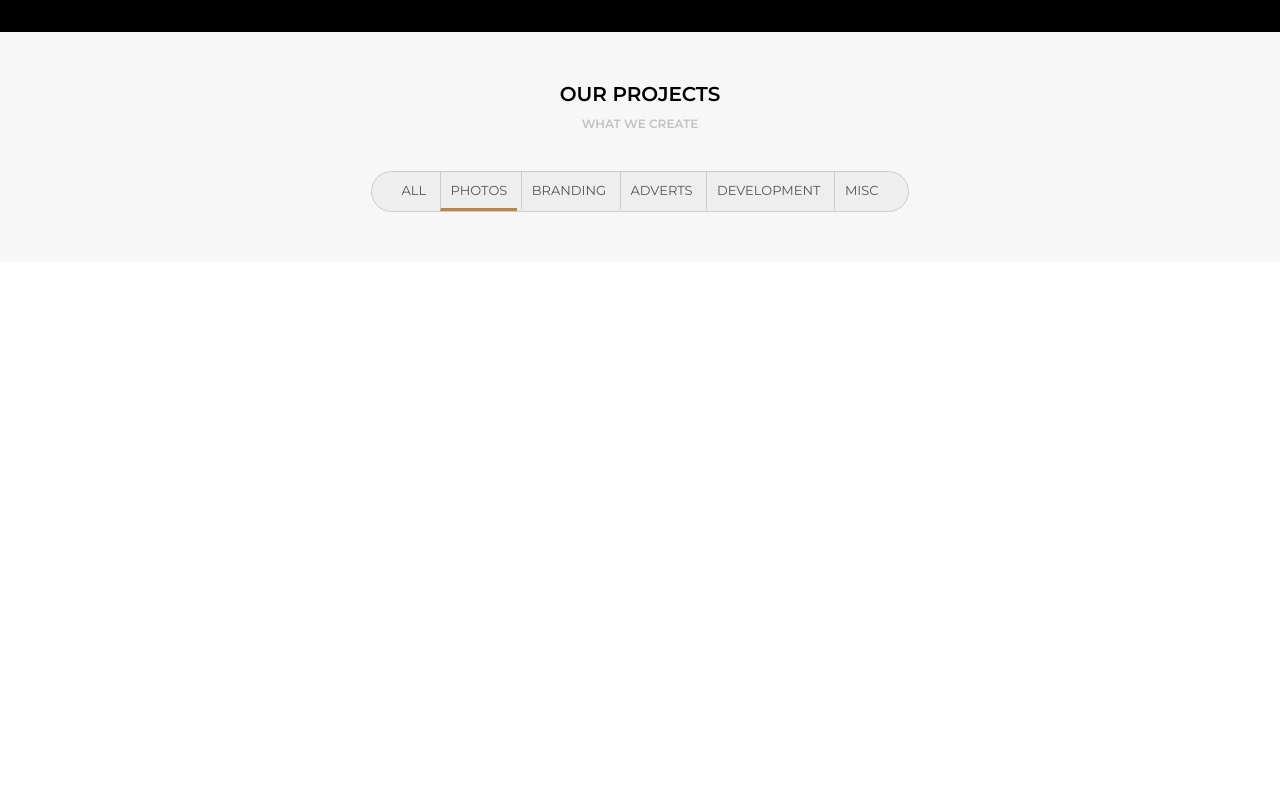
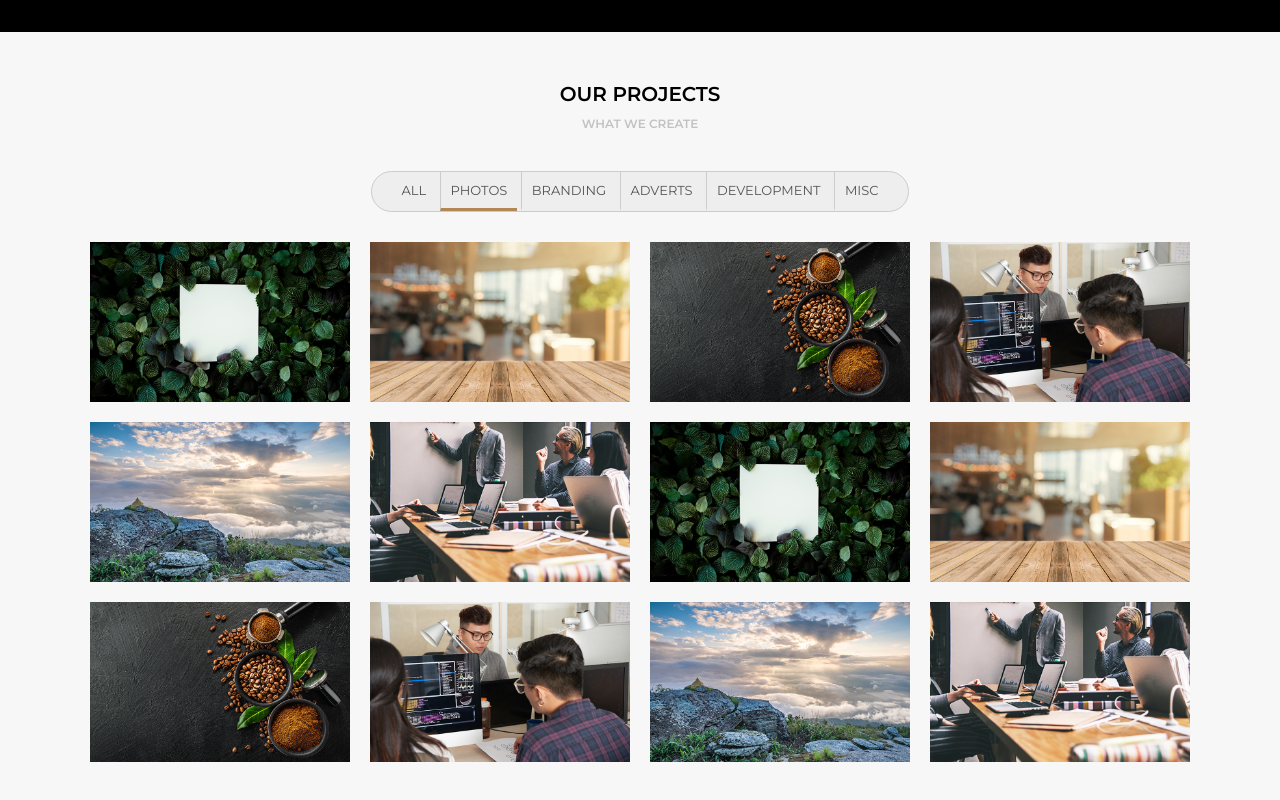
Before and after one commit to llucasanttiago/ProjetoAwaxTemplate, a plain HTML site: page index.html in a window 1280 px wide. Shown: the part 1631-2431 px from the top of the page. Before the commit the page ends 1893 px from the top, so only its background shows below. Drawn offline with Linux system fonts and the light colour scheme.

Commit message:
Criação da section photos

```diff
--- a/assets/css/style.css
+++ b/assets/css/style.css
@@ -253,3 +253,29 @@ header{
 .section_projects_filters li:first-child{
     border-left: 0;
 }
+
+/*Photos*/
+
+.section_projects_photos{
+    width: 100vw;
+    max-width: 1140px;
+    margin-top: 20px;
+    display: flex;
+    flex-wrap: wrap;
+    justify-content: center;
+}
+.section_projects_photo{
+    width: 280px;
+}
+.section_projects_photoarea{
+    margin: 10px;
+    width: 260px;
+    height: 160px;
+}
+.section_projects_photoarea img{
+    width: inherit;
+    height: inherit;
+}
+.section_projects_photoinfo{
+    display: none;
+}
--- a/index.html
+++ b/index.html
@@ -120,6 +120,80 @@
                         <li>Misc</li>
                     </ul>
                 </div>
+                <div class="section_projects_photos">
+                    <div class="section_projects_photo">
+                        <div class="section_projects_photoarea">
+                            <div class="section_projects_photoinfo"></div>
+                            <img src="media/foto1.jpg">
+                        </div>
+                    </div>
+                    <div class="section_projects_photo">
+                        <div class="section_projects_photoarea">
+                            <div class="section_projects_photoinfo"></div>
+                            <img src="media/foto2.jpg">
+                        </div>
+                    </div>
+                    <div class="section_projects_photo">
+                        <div class="section_projects_photoarea">
+                            <div class="section_projects_photoinfo"></div>
+                            <img src="media/foto3.jpg">
+                        </div>
+                    </div>
+                    <div class="section_projects_photo">
+                        <div class="section_projects_photoarea">
+                            <div class="section_projects_photoinfo"></div>
+                            <img src="media/foto4.jpg">
+                        </div>
+                    </div>
+                    <div class="section_projects_photo">
+                        <div class="section_projects_photoarea">
+                            <div class="section_projects_photoinfo"></div>
+                            <img src="media/foto5.jpg">
+                        </div>
+                    </div>
+                    <div class="section_projects_photo">
+                        <div class="section_projects_photoarea">
+                            <div class="section_projects_photoinfo"></div>
+                            <img src="media/foto6.jpg">
+                        </div>
+                    </div>
+                    <div class="section_projects_photo">
+                        <div class="section_projects_photoarea">
+                            <div class="section_projects_photoinfo"></div>
+                            <img src="media/foto1.jpg">
+                        </div>
+                    </div>
+                    <div class="section_projects_photo">
+                        <div class="section_projects_photoarea">
+                            <div class="section_projects_photoinfo"></div>
+                            <img src="media/foto2.jpg">
+                        </div>
+                    </div>
+                    <div class="section_projects_photo">
+                        <div class="section_projects_photoarea">
+                            <div class="section_projects_photoinfo"></div>
+                            <img src="media/foto3.jpg">
+                        </div>
+                    </div>
+                    <div class="section_projects_photo">
+                        <div class="section_projects_photoarea">
+                            <div class="section_projects_photoinfo"></div>
+                            <img src="media/foto4.jpg">
+                        </div>
+                    </div>
+                    <div class="section_projects_photo">
+                        <div class="section_projects_photoarea">
+                            <div class="section_projects_photoinfo"></div>
+                            <img src="media/foto5.jpg">
+                        </div>
+                    </div>
+                    <div class="section_projects_photo">
+                        <div class="section_projects_photoarea">
+                            <div class="section_projects_photoinfo"></div>
+                            <img src="media/foto6.jpg">
+                        </div>
+                    </div>
+                </div>
             </div>
         </div>
     </section>
```
